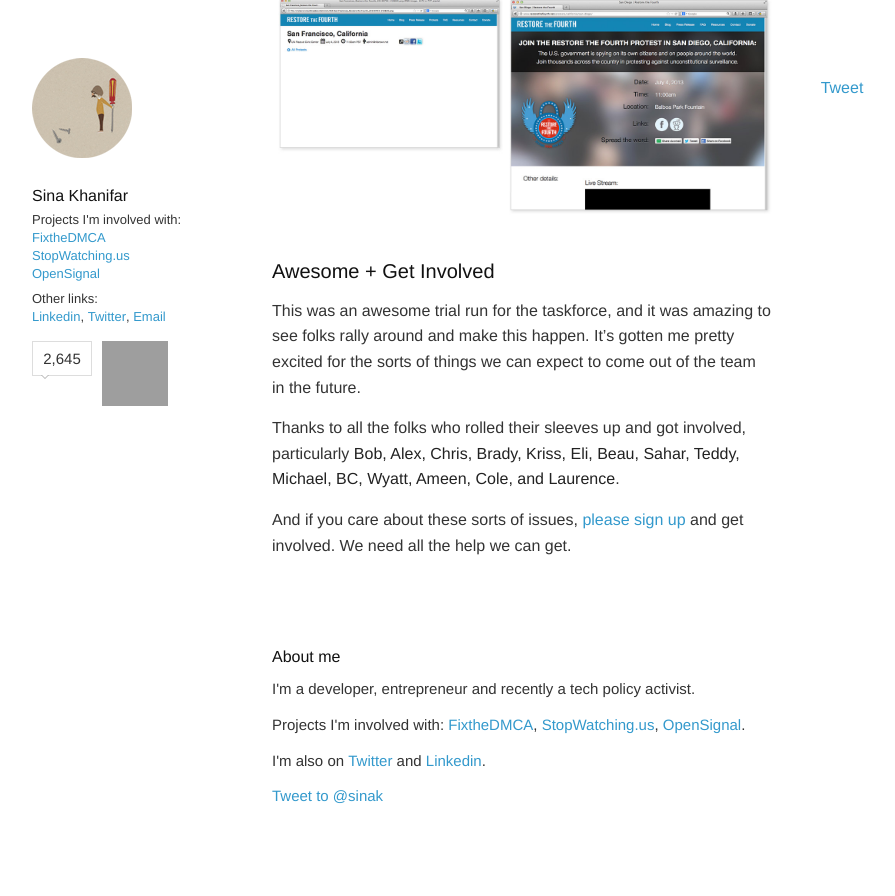
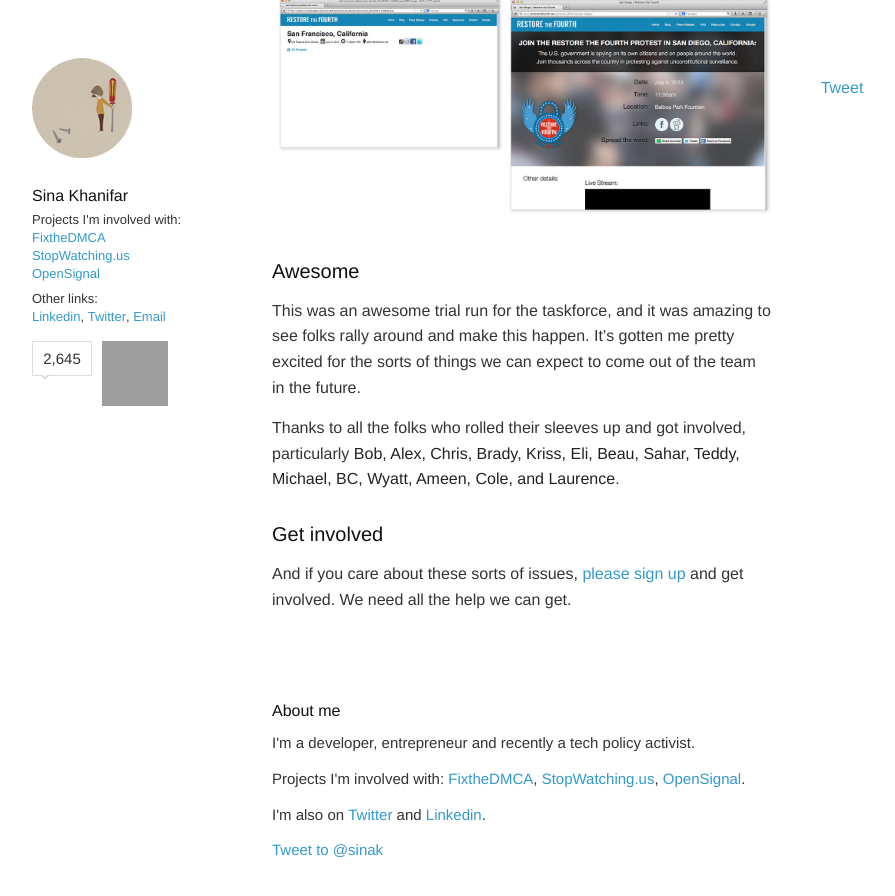
Before and after one commit to sinak/sinak.github.com, a Jekyll site: the page built from _posts/2013-07-05-helping-rt4.md, in a window 1280 px wide and 900 px high, scrolled down 1965 px. Shown: the top 896 px of the window, without its empty margins (178-1073 px from the left). Built offline with Jekyll 4.4.1, drawn with Linux system fonts in a browser that asks for light colours; nearby versions of some CDN libraries; some web fonts are replaced; Markdown is read by kramdown in place of the engine named in the settings; comment, search, counter and statistics services are not loaded; grey boxes are pictures that could not be loaded.

Commit message:
no message

```diff
--- a/_posts/2013-07-05-helping-rt4.md
+++ b/_posts/2013-07-05-helping-rt4.md
@@ -39,11 +40,13 @@
 <a href="/images/rt4-event-redesign.jpg" target="_blank"><img src="/images/rt4-event-redesign.jpg" alt="Restore the fourth event page redesign" /></a>
 
 
-### Awesome + Get Involved
+### Awesome
 
 This was an awesome trial run for the taskforce, and it was amazing to see folks rally around and make this happen. It's gotten me pretty excited for the sorts of things we can expect to come out of the team in the future.
 
 Thanks to all the folks who rolled their sleeves up and got involved, particularly **Bob, Alex, Chris, Brady, Kriss, Eli, Beau, Sahar, Teddy, Michael, BC, Wyatt, Ameen, Cole, and Laurence**.
+
+### Get involved
 
 And if you care about these sorts of issues, <a href="/rritf.html">please sign up</a> and get involved. We need all the help we can get.
 
```
Also changed, not shown: other parts of _posts/2013-07-05-helping-rt4.md (+1 -0 lines).
